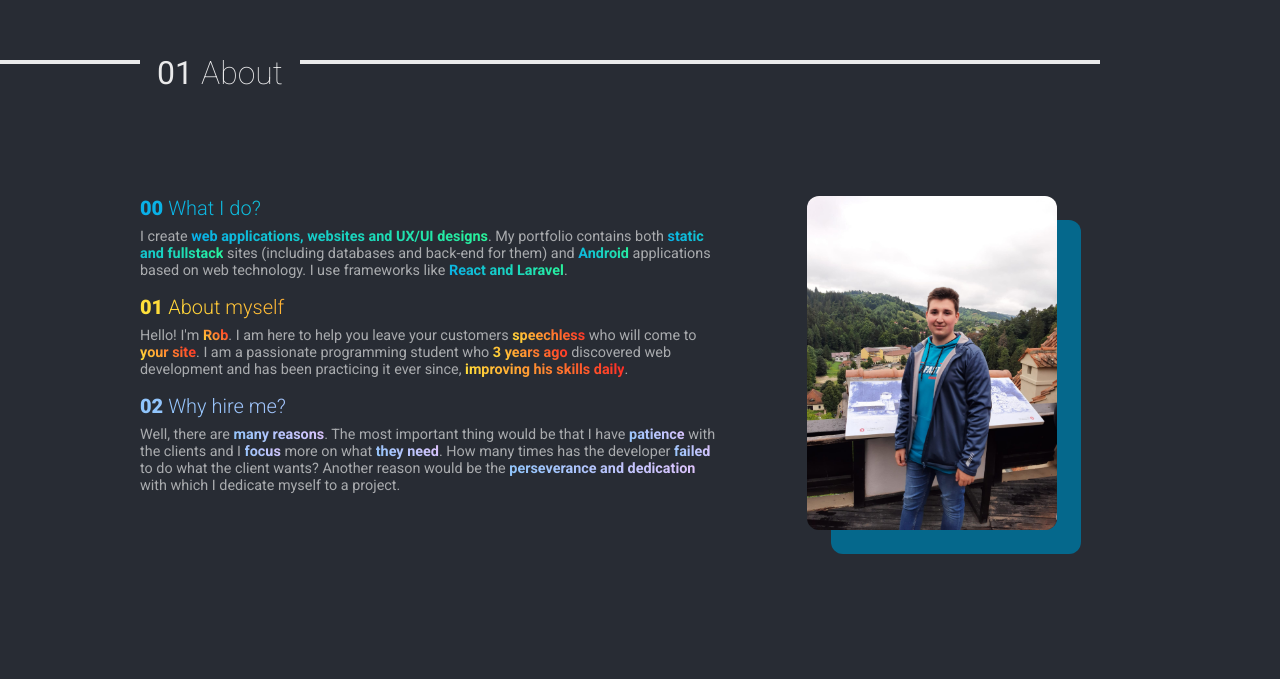
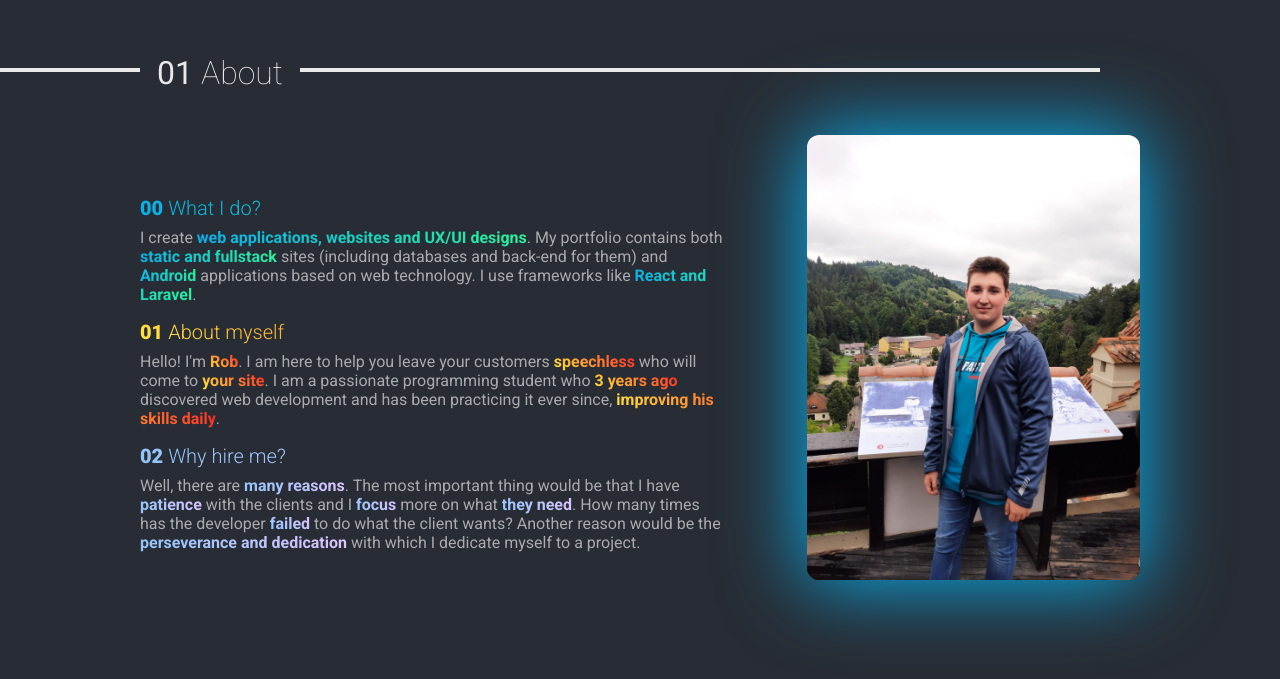
Before and after one commit to KiLLg0r/Portfolio, a React (Create React App) app: page / in a window 1280 px wide. Shown: the part 852-1531 px from the top of the page. Built offline with nearby package versions, Linux system fonts and the light colour scheme.

Commit message:
Added about page

```diff
--- a/public/index.html
+++ b/public/index.html
@@ -21,6 +21,8 @@
       AOS.init({
         duration: 1500,
         easing: "ease-out-cubic",
+        once: true,
+        disable: "mobile",
       });
     </script>
   </body>
--- a/src/assets/css/main.css
+++ b/src/assets/css/main.css
@@ -368,7 +368,7 @@
 }
 #about .group .line {
   position: absolute;
-  top: 3rem;
+  top: 3.5rem;
   left: -12rem;
   height: 0.25rem;
   width: 90vw;
@@ -407,12 +407,9 @@
 #about .about-text .card .title span {
   font-weight: 300;
 }
-#about .about-text .card .desc {
-  font-size: 0.9rem;
-}
 #about .about-img {
-  grid-column: 9/12;
-  grid-row: 4/13;
+  grid-column: 9/13;
+  grid-row: 3/13;
   height: 100%;
   width: 100%;
 }
@@ -420,7 +417,7 @@
   border-radius: 0.75rem;
   width: 100%;
   height: auto;
-  box-shadow: 1.5rem 1.5rem #05688c;
+  box-shadow: 0 0 5rem 0.25rem #08aeea;
 }
 
 @media screen and (max-width: 930px) {
@@ -437,6 +434,9 @@
     width: 60%;
     height: auto;
     margin: 1.5rem auto;
+  }
+  #about .about-img img {
+    box-shadow: 1.5rem 1.5rem #08aeea;
   }
   #about .about-text .card {
     margin-block: 0.5rem;
--- a/src/assets/scss/_about.scss
+++ b/src/assets/scss/_about.scss
@@ -41,7 +41,7 @@
 
     .line {
       position: absolute;
-      top: 3rem;
+      top: 3.5rem;
       left: -12rem;
       height: 0.25rem;
       width: 90vw;
@@ -86,15 +86,12 @@
           font-weight: 300;
         }
       }
-      .desc {
-        font-size: 0.9rem;
-      }
     }
   }
 
   .about-img {
-    grid-column: 9/12;
-    grid-row: 4/13;
+    grid-column: 9/13;
+    grid-row: 3/13;
     height: 100%;
     width: 100%;
   }
@@ -103,7 +100,7 @@
     border-radius: 0.75rem;
     width: 100%;
     height: auto;
-    box-shadow: 1.5rem 1.5rem $accent-dark-400;
+    box-shadow: 0 0 5rem 0.25rem $accent;
   }
 }
 
@@ -122,6 +119,10 @@
       width: 60%;
       height: auto;
       margin: 1.5rem auto;
+
+      img {
+        box-shadow: 1.5rem 1.5rem $accent;
+      }
     }
     .about-text {
       .card {
--- a/src/components/Navigation.js
+++ b/src/components/Navigation.js
@@ -26,7 +26,7 @@ const Navigation = () => {
 
   return (
     <header className="primary-header">
-      <img src={logo} alt="logo" className="logo" data-aos={`${width > 801 ? "fade-right" : ""}`} />
+      <img src={logo} alt="logo" className="logo" />
       <button className={`menu ${open ? "opened" : ""}`} aria-label="Menu" onClick={updateMenu} ref={menuRef}>
         <svg width="48" height="48" viewBox="0 0 100 100">
           <path
@@ -40,7 +40,7 @@ const Navigation = () => {
           />
         </svg>
       </button>
-      <nav data-aos={`${width > 801 ? "fade-left" : ""}`}>
+      <nav>
         <ul className="primary-navigation" style={{ transform: tr }}>
           <li>
             <a href="#home">
--- a/src/components/Sections/About.js
+++ b/src/components/Sections/About.js
@@ -10,7 +10,7 @@ const About = () => {
           </div>
           <div className="line"></div>
         </div>
-        <div className="about-img" data-aos="zoom-in-left">
+        <div className="about-img" data-aos="fade-up-left">
           <img src={Profile} alt="Auto portrait" />
         </div>
         <div className="about-text">
--- a/src/components/Sections/Contact.js
+++ b/src/components/Sections/Contact.js
@@ -47,20 +47,14 @@ const Contact = () => {
             Invalid email
           </div>
           <div className="wrapper first-w">
-            <div className="f-wrapper" data-aos="fade-up" data-aos-duration="1000" data-aos-once="true">
+            <div className="f-wrapper" data-aos="fade-up" data-aos-duration="1000">
               <input type="text" spellCheck="false" ref={nameRef} required />
               <div className="label">Name</div>
               <div className="icon">
                 <BiUserCircle />
               </div>
             </div>
-            <div
-              className="f-wrapper"
-              data-aos="fade-up"
-              data-aos-duration="1000"
-              data-aos-delay="250"
-              data-aos-once="true"
-            >
+            <div className="f-wrapper" data-aos="fade-up" data-aos-duration="1000" data-aos-delay="250">
               <input type="email" ref={emailRef} required onChange={handleEmailChange} />
               <div className="label">Email</div>
               <div className="icon">
@@ -69,13 +63,7 @@ const Contact = () => {
             </div>
           </div>
           <div className="wrapper second-w">
-            <div
-              className="f-wrapper w-message"
-              data-aos="fade-up"
-              data-aos-duration="1000"
-              data-aos-delay="500"
-              data-aos-once="true"
-            >
+            <div className="f-wrapper w-message" data-aos="fade-up" data-aos-duration="1000" data-aos-delay="500">
               <textarea cols="30" rows="8" ref={messageRef} required></textarea>
               <div className="label">Message</div>
               <div className="icon">
@@ -83,13 +71,7 @@ const Contact = () => {
               </div>
             </div>
           </div>
-          <div
-            className="wrapper third-w"
-            data-aos="fade-up"
-            data-aos-duration="1000"
-            data-aos-delay="750"
-            data-aos-once="true"
-          >
+          <div className="wrapper third-w" data-aos="fade-up" data-aos-duration="1000" data-aos-delay="750">
             <input type="submit" value="Send message" className="contact-btn" />
           </div>
         </form>
```
Also changed, not shown: 1 other file (tests, documents, lock files or other folders).
